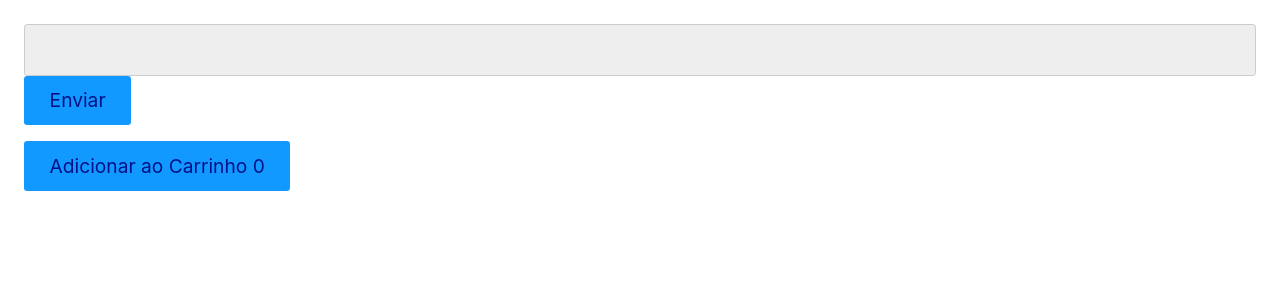
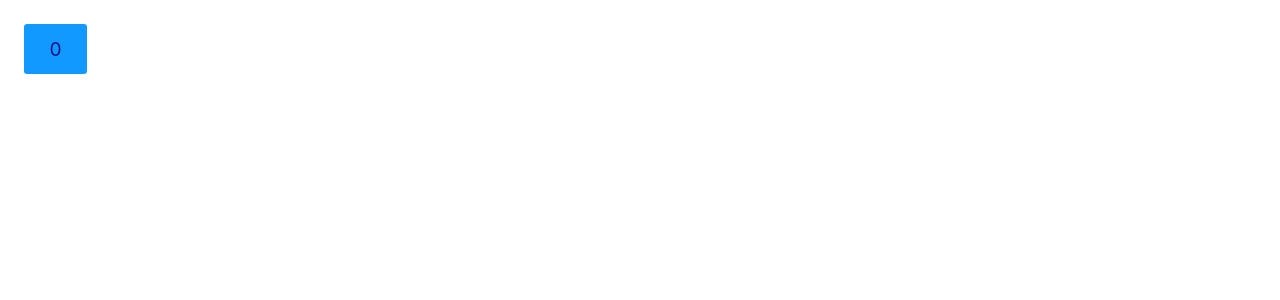
Before and after one commit to PauloMarolla/Curso-Origamid-React-Completo, a React (Create React App) app: page / in a window 1280 px wide. Shown: the top 300 px of the page. Built offline with nearby package versions, Linux system fonts and the light colour scheme.

Commit message:
React useMemo

```diff
--- a/src/App.js
+++ b/src/App.js
@@ -1,48 +1,24 @@
 import React from 'react';
 
+function operacaoLenta() {
+  let c;
+  for (let i = 0; 1 < 100000000; i++) {
+    c = i + 1 / 10;
+    return c;
+  }
+}
+
 const App = () => {
-  const [comentarios, setComentarios] = React.useState([]);
-  const [input, setInput] = React.useState('');
-  const inputElement = React.useRef();
+  const [contar, setContar] = React.useState(0);
 
-  const [carrinho, setCarrinho] = React.useState(0);
-  const [notificacao, setNotificacao] = React.useState(null);
-  const timeoutRef = React.useRef();
-
-  function handleClick() {
-    setComentarios([...comentarios, input]);
-    //sempre usar o current, para o useRef para ter a referenciado objeto
-    inputElement.current.focus();
-  }
-
-  function handleCarrinho() {
-    setCarrinho(carrinho + 1);
-    setNotificacao('Item adicionado ao carrinho!');
-
-    //sempre utilizar o current no elementRef
-    clearInterval(timeoutRef.current);
-    timeoutRef.current = setTimeout(() => {
-      setNotificacao(null);
-    }, 2000);
-  }
+  const t1 = performance.now();
+  const valor = React.useMemo(() => operacaoLenta(), []);
+  console.log(performance.now() - t1);
+  console.log(valor);
 
   return (
     <>
-      <ul>
-        {comentarios.map((comentario, index) => (
-          <li key={index}>{comentario}</li>
-        ))}
-      </ul>
-      <input
-        type="text"
-        value={input}
-        ref={inputElement}
-        onChange={({ target }) => setInput(target.value)}
-      />
-      <button onClick={handleClick}>Enviar</button>
-
-      <p>{notificacao}</p>
-      <button onClick={handleCarrinho}>Adicionar ao Carrinho {carrinho}</button>
+      <button onClick={() => setContar(contar + 1)}>{contar}</button>
     </>
   );
 };
```
